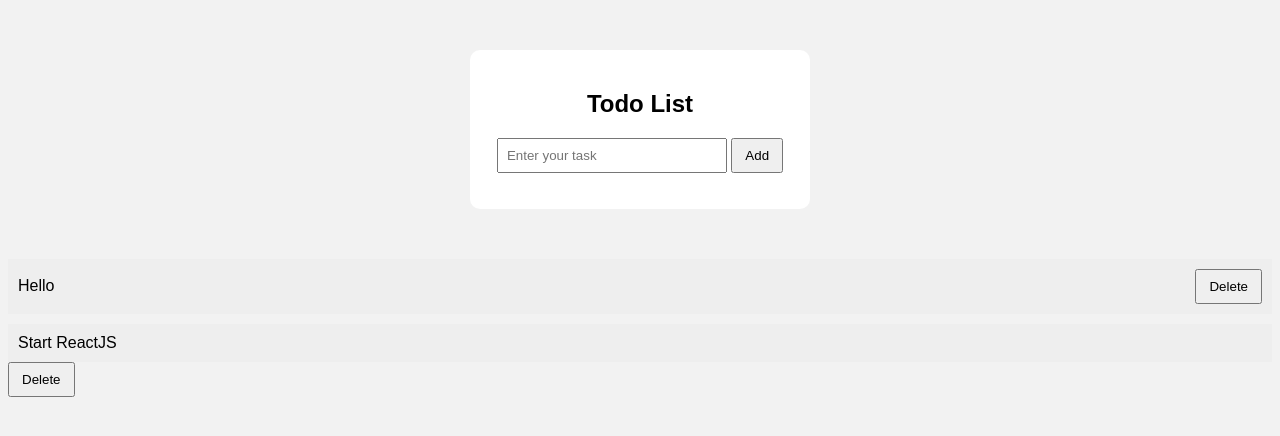
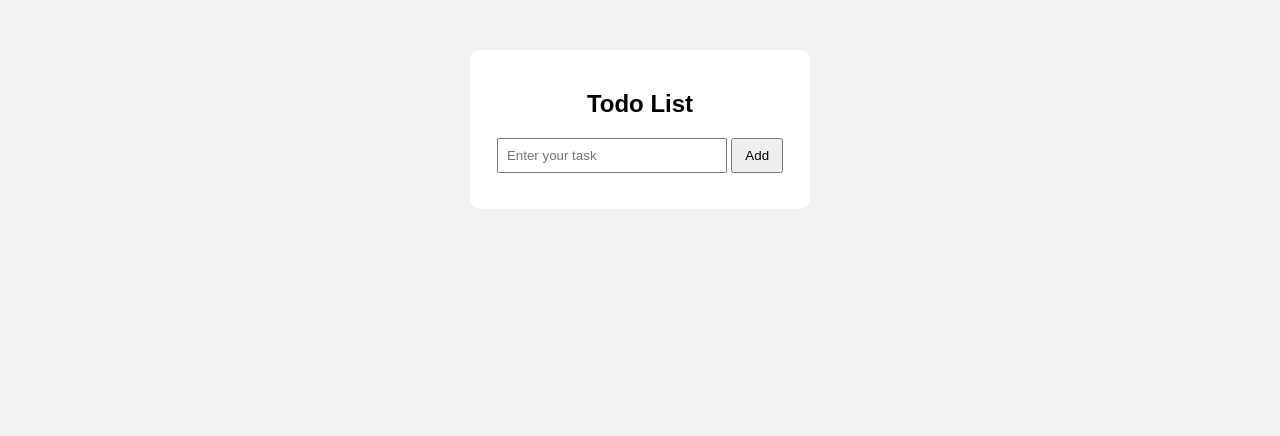
Before and after one commit to dikshya09-commits/Web, a website: page To-do-list/index.html in a window 1280 px wide. Drawn offline with Linux system fonts and the light colour scheme.

Commit message:
to-do-list

```diff
--- a/To-do-list/index.html
+++ b/To-do-list/index.html
@@ -20,12 +20,3 @@
 <script src="script.js"></script>
 </body>
 </html>
-
-<ul>
-    <li>Hello
-    <button>Delete</button>
-    </li>
-
-    <li>Start ReactJS</li>
-    <button>Delete</button>
-</ul>
```
